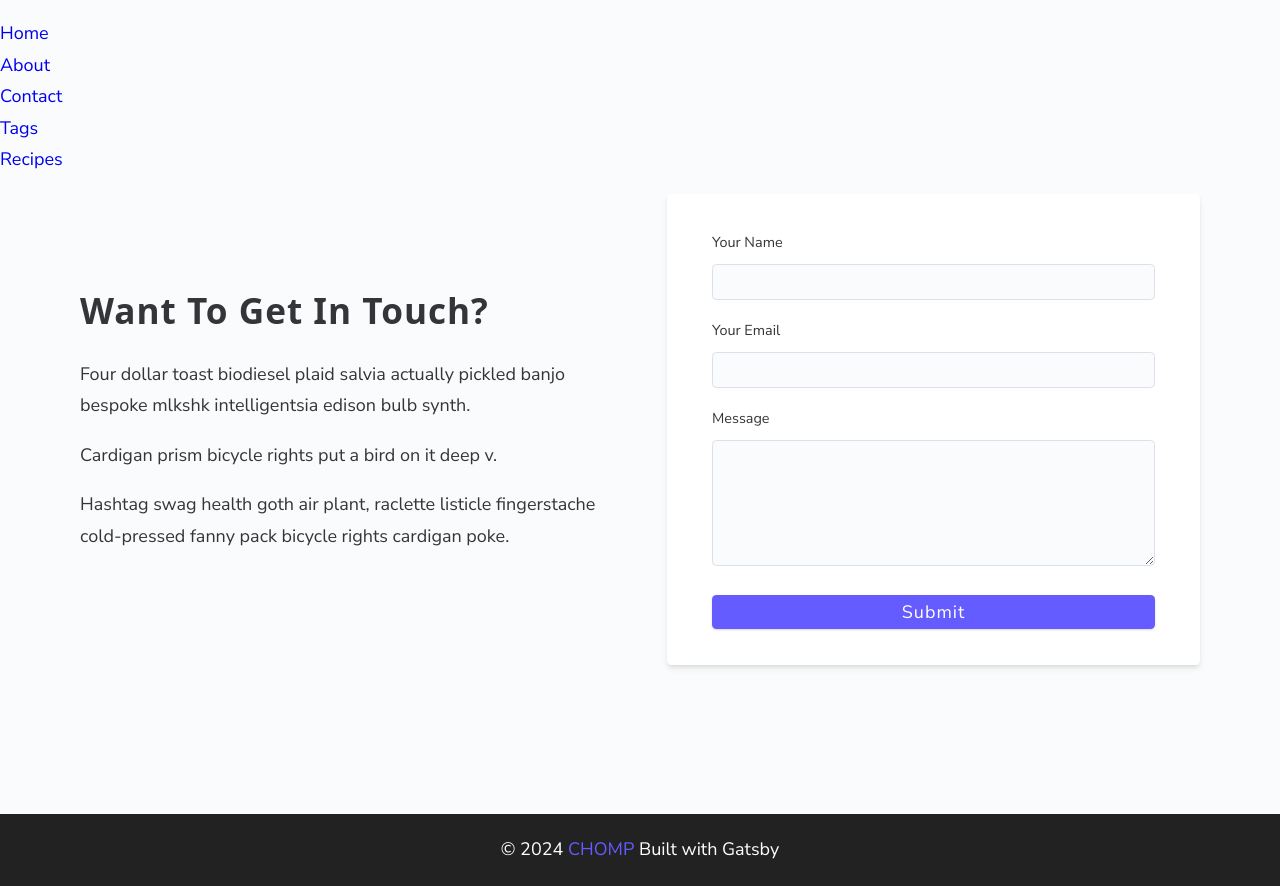
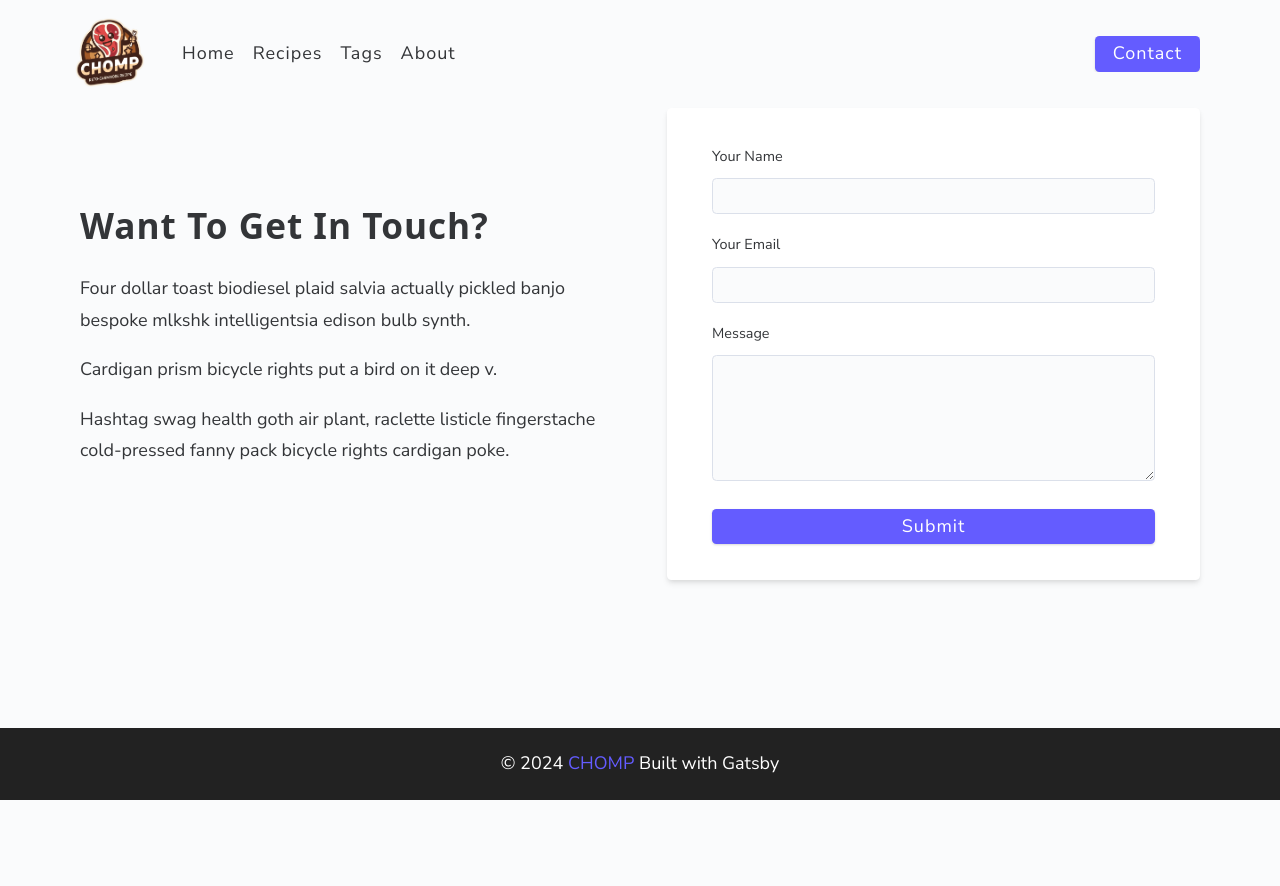
Before and after one commit to Harry-Yates/chomp, a Gatsby site: page /contact in a window 1280 px wide. After the commit the page ends 800 px from the top, so only its background shows below. Built offline with nearby package versions, Linux system fonts and the light colour scheme; Gatsby itself is replaced by a stand-in of ours; a web font is replaced by a local one.

Commit message:
built navbar

```diff
--- a/package.json
+++ b/package.json
@@ -20,7 +20,8 @@
 		"gatsby": "^5.13.3",
 		"normalize.css": "^8.0.1",
 		"react": "^18.2.0",
-		"react-dom": "^18.2.0"
+		"react-dom": "^18.2.0",
+		"react-icons": "^5.0.1"
 	},
 	"devDependencies": {
 		"@types/node": "^20.11.19",
--- a/src/components/Navbar.tsx
+++ b/src/components/Navbar.tsx
@@ -1,26 +1,70 @@
+import React, { useState } from "react";
 import { Link } from "gatsby";
-import React from "react";
+import { FiAlignJustify } from "react-icons/fi";
+import logo from "../assets/images/logo.png";
 
 const Navbar = () => {
+	const [show, setShow] = useState(false);
+
 	return (
-		<nav>
-			<ul>
-				<li>
-					<Link to="/">Home</Link>
-				</li>
-				<li>
-					<Link to="/about">About</Link>
-				</li>
-				<li>
-					<Link to="/contact">Contact</Link>
-				</li>
-				<li>
-					<Link to="/tags">Tags</Link>
-				</li>
-				<li>
-					<Link to="/recipes">Recipes</Link>
-				</li>
-			</ul>
+		<nav className="navbar">
+			<div className="nav-center">
+				<div className="nav-header">
+					<Link to="/">
+						<img
+							src={logo}
+							alt="simply recipes"
+							style={{ height: "4rem", width: "4rem" }}
+						/>
+					</Link>
+					<button
+						type="button"
+						className="nav-btn"
+						onClick={() => setShow(!show)}
+					>
+						<FiAlignJustify />
+					</button>
+				</div>
+				<div className={show ? "nav-links show-links" : "nav-links"}>
+					<Link
+						to="/"
+						className="nav-link"
+						activeClassName="active-link"
+						onClick={() => setShow(false)}
+					>
+						home
+					</Link>
+					<Link
+						to="/recipes"
+						className="nav-link"
+						activeClassName="active-link"
+						onClick={() => setShow(false)}
+					>
+						recipes
+					</Link>
+					<Link
+						to="/tags"
+						className="nav-link"
+						activeClassName="active-link"
+						onClick={() => setShow(false)}
+					>
+						tags
+					</Link>
+					<Link
+						to="/about"
+						className="nav-link"
+						activeClassName="active-link"
+						onClick={() => setShow(false)}
+					>
+						about
+					</Link>
+					<div className="nav-link contact-link">
+						<Link to="/contact" className="btn" onClick={() => setShow(false)}>
+							contact
+						</Link>
+					</div>
+				</div>
+			</div>
 		</nav>
 	);
 };
```
Also changed, not shown: src/assets/data/recipe.json (added, +20 -0 lines), src/assets/images/about.jpeg (added), src/assets/images/logo.png (added), src/assets/images/main.jpeg (added), src/assets/images/recipe-1.jpeg (added), src/assets/images/recipes/recipe-1.jpeg (added), src/assets/images/recipes/recipe-2.jpg (added), src/assets/images/recipes/recipe-3.jpeg (added), src/assets/images/recipes/recipe-4.jpeg (added), 3 other files.
